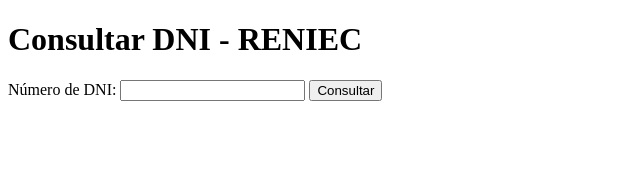
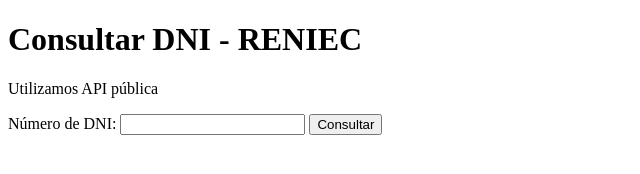
Before and after one commit to AmirRivero/consulta-reniec, a plain HTML site: page build/web/index.html in a window 1280 px wide. Shown: the whole page, without its empty margins (0-640 px from the left). Drawn offline with Linux system fonts and the light colour scheme.

Commit message:
index modification

```diff
--- a/build/web/index.html
+++ b/build/web/index.html
@@ -6,6 +6,7 @@
 </head>
 <body>
     <h1>Consultar DNI - RENIEC</h1>
+    <p>Utilizamos API pública<p>
     <form action="ConsultaDniServlet" method="post">
         <label for="dni">Número de DNI:</label>
         <input type="text" name="dni" id="dni" required>
```
Also changed, not shown: web/index.html (+1 -0 lines).
